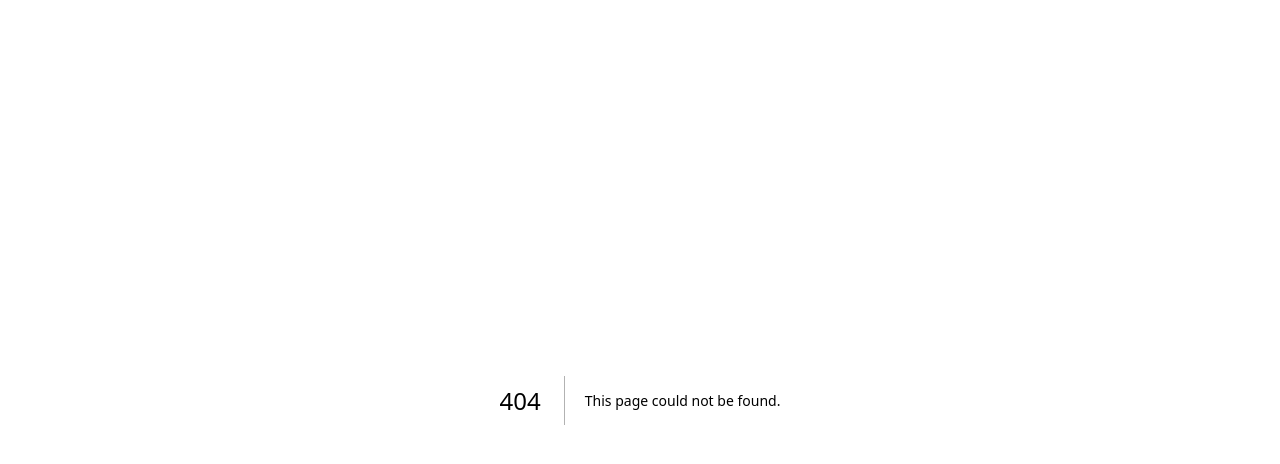
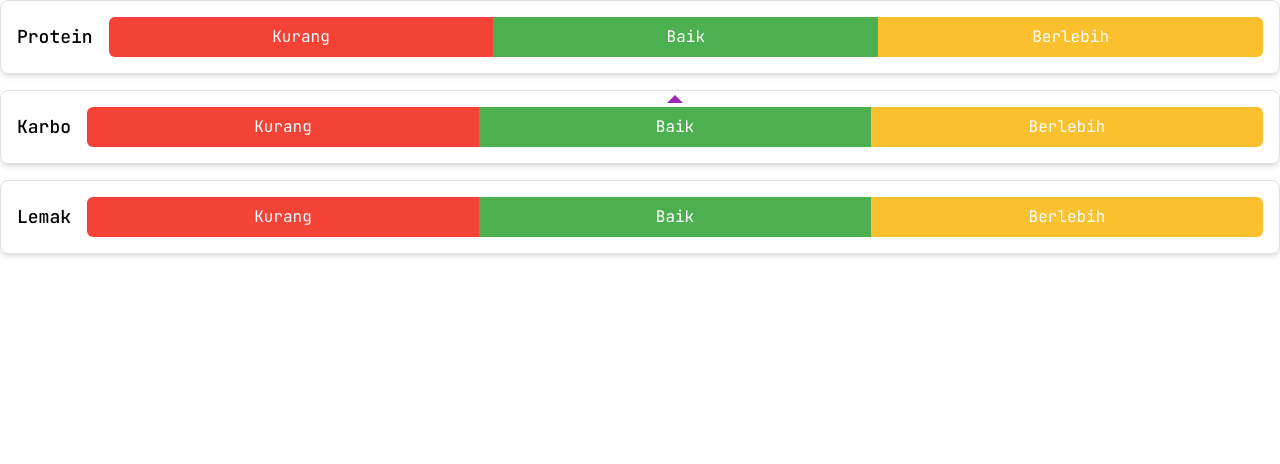
Before and after one commit to nashirjamali/nutrack-web, a Next.js app: page /report in a window 1280 px wide. Before the commit this address had no page. Shown: the top 464 px of the page. Built offline with nearby package versions, Linux system fonts and the light colour scheme.

Commit message:
feat report page

```diff
--- /dev/null
+++ b/src/app/report/page.tsx
@@ -0,0 +1,18 @@
+import React from 'react';
+import NutritionIndicator from '../../component/NutritionIndicator/index';
+
+export default function NutritionIndicatorsList() {
+  const data = [
+    { name: 'Protein', quality: 'Kurang' },
+    { name: 'Karbo', quality: 'Baik' },
+    { name: 'Lemak', quality: 'Berlebih' }
+  ];
+
+  return (
+    <div>
+      {data.map((item, index) => (
+        <NutritionIndicator key={index} name={item.name} quality={item.quality} />
+      ))}
+    </div>
+  );
+}
--- /dev/null
+++ b/src/component/NutritionIndicator/index.tsx
@@ -0,0 +1,49 @@
+import React from 'react';
+
+function NutritionIndicator({ name, quality }) {
+  const getColor = (quality) => {
+    switch (quality) {
+      case 'Kurang':
+        return 'bg-red-500';
+      case 'Baik':
+        return 'bg-green-500';
+      case 'Berlebih':
+        return 'bg-yellow-700';
+      default:
+        return 'bg-gray-500';
+    }
+  };
+
+  return (
+    <div className="flex items-center p-4 border border-gray-300 rounded-lg shadow-md mb-4">
+      <span className="text-lg font-medium mr-4">{name}</span>
+      <div className="flex items-center w-full">
+      <div className="flex-1 bg-red-500 text-white py-2 rounded-l-md flex items-center justify-center">
+          Kurang
+          {quality === 'Kurang' && (
+            <div className="absolute -top-3">
+              <div className="w-0 h-0 border-l-8 border-r-8 border-b-8 border-transparent border-b-purple-500"></div>
+            </div>
+          )}
+        </div>
+        <div className="flex-1 bg-green-500 text-white py-2 relative flex items-center justify-center">
+          Baik  {quality === 'Baik' && (
+            <div className="absolute -top-3">
+              <div className="w-0 h-0 border-l-8 border-r-8 border-b-8 border-transparent border-b-purple-500"></div>
+            </div>
+          )}
+        </div>
+        <div className="flex-1 bg-yellow-700 text-white py-2 rounded-r-md flex items-center justify-center">
+          Berlebih
+          {quality === 'Berlebihan' && (
+            <div className="absolute -top-3">
+              <div className="w-0 h-0 border-l-8 border-r-8 border-b-8 border-transparent border-b-purple-500"></div>
+            </div>
+          )}
+        </div>
+      </div>
+    </div>
+  );
+}
+
+export default NutritionIndicator;
```
Also changed, not shown: 1 other file (tests, documents, lock files or other folders).
